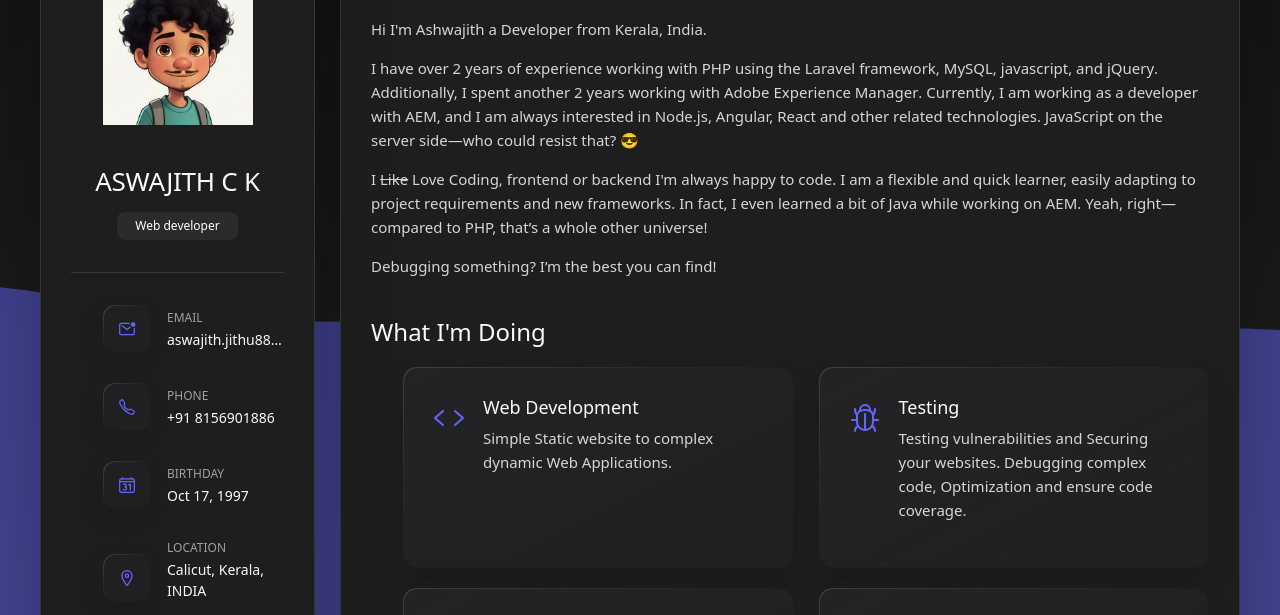
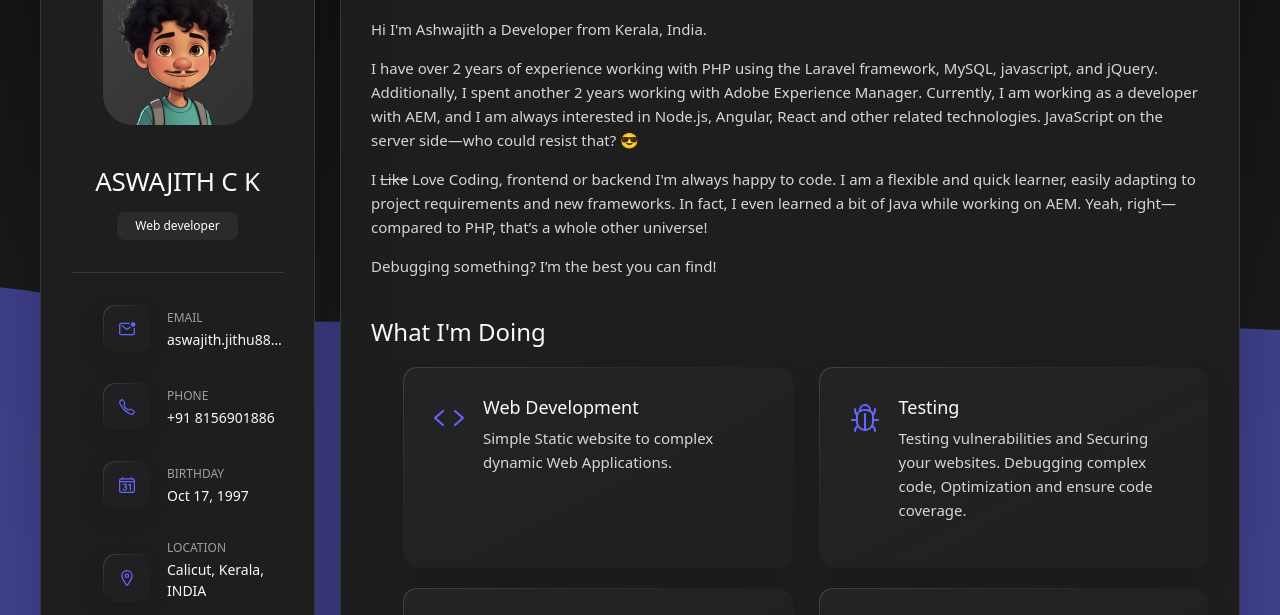
Before and after one commit to NatBLida68/NatBLida68.github.io, a plain HTML site: page index.html in a window 1280 px wide. Shown: the part 152-767 px from the top of the page. Drawn offline with nearby package versions, Linux system fonts and the light colour scheme.

Commit message:
Update index.html
Update on avatar

```diff
--- a/index.html
+++ b/index.html
@@ -61,7 +61,7 @@
         <div class="sidebar-info">
 
             <figure class="avatar-box">
-                <img src="public/images/avatar.jpg" alt="ASWAJITH C K" width="80">
+                <img src="public/images/avatar-rmbg.png" alt="ASWAJITH C K" width="80">
             </figure>
 
             <div class="info-content">
```
